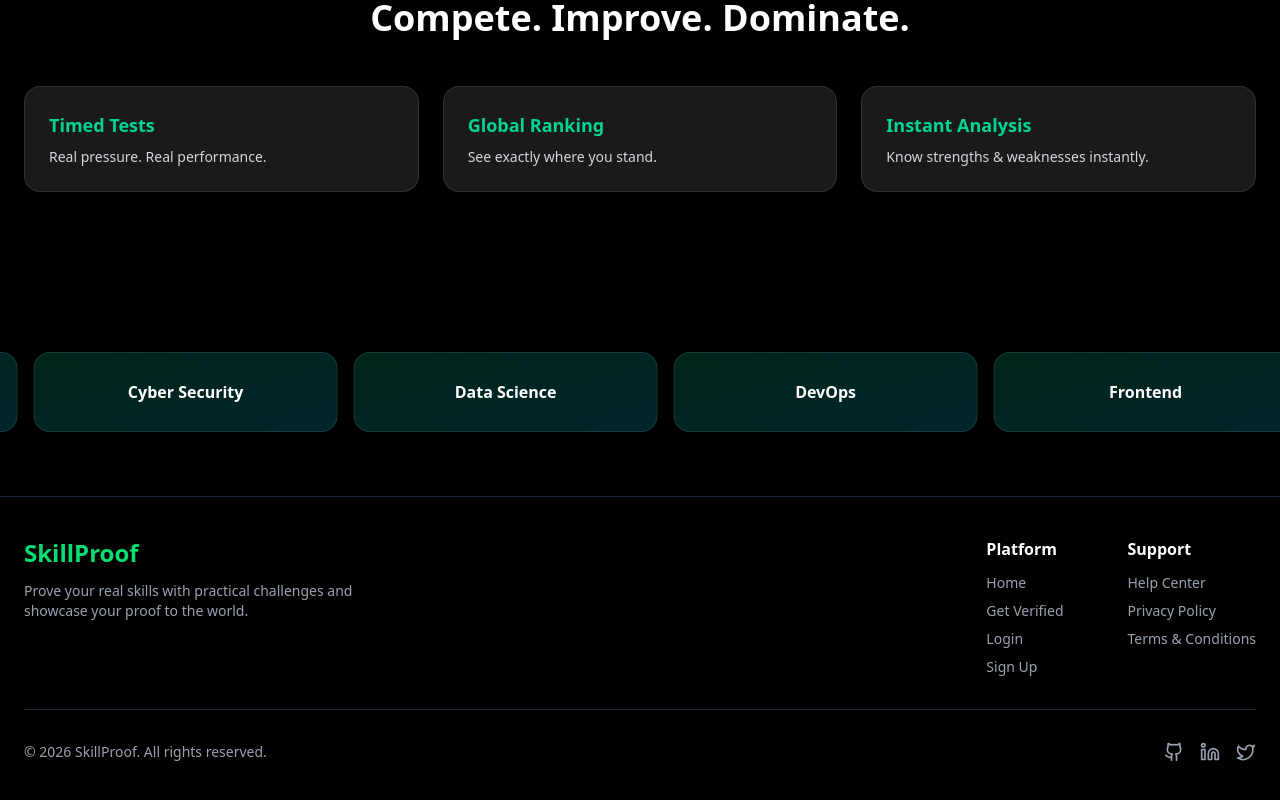
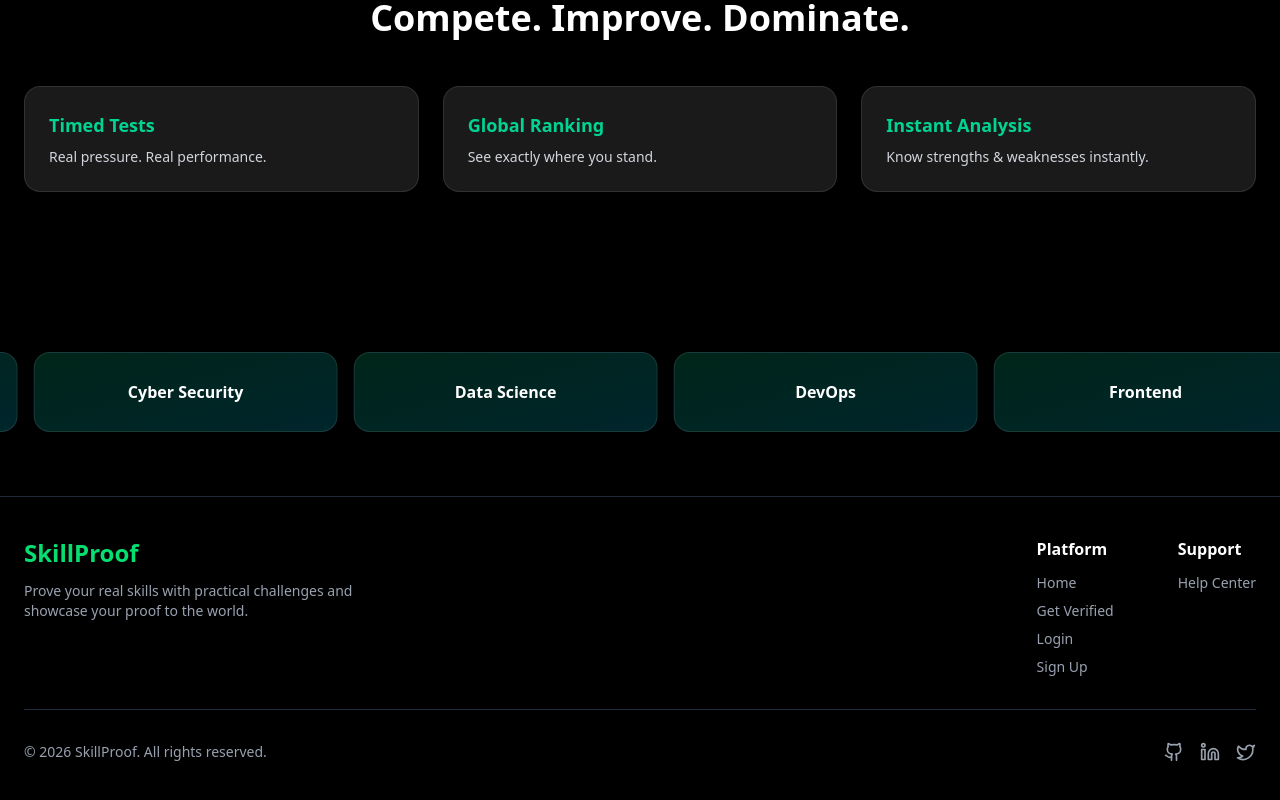
Before and after one commit to harshpandey3996/skill-proof, a React (Vite) app in the folder Frontend/: page / in a window 1280 px wide. Shown: the part 1806-2606 px from the top of the page. Built offline with nearby package versions, Linux system fonts and the light colour scheme.

Commit message:
Add Get Verified button and navigation logic

```diff
--- a/Frontend/src/components/Footer.jsx
+++ b/Frontend/src/components/Footer.jsx
@@ -1,16 +1,26 @@
 import React from "react";
-import { Link } from "react-router-dom";
+import { Link, useNavigate } from "react-router-dom";
 import { Github, Linkedin, Twitter } from "lucide-react";
 
 export default function Footer() {
+  const navigate = useNavigate();
+
+  const handleGetVerified = () => {
+    const token = localStorage.getItem("token"); // ya jo bhi key ho
+
+    if (token) {
+      navigate("/option");
+    } else {
+      navigate("/login");
+    }
+  };
+
   return (
     <footer className="bg-black border-t border-gray-800 text-gray-400">
       <div className="max-w-7xl mx-auto px-6 py-10">
 
-        {/* Top Section */}
         <div className="flex flex-col md:flex-row justify-between gap-8">
 
-          {/* Brand */}
           <div>
             <h2 className="text-2xl font-bold text-green-400">
               SkillProof
@@ -21,13 +31,24 @@ export default function Footer() {
             </p>
           </div>
 
-          {/* Links */}
           <div className="flex gap-16">
             <div>
               <h3 className="text-white font-semibold mb-3">Platform</h3>
               <ul className="space-y-2 text-sm">
-                <li><Link to="/" className="hover:text-green-400">Home</Link></li>
-                <li><Link to="/option" className="hover:text-green-400">Get Verified</Link></li>
+                <li>
+                  <Link to="/" className="hover:text-green-400">Home</Link>
+                </li>
+
+                {/* Get Verified with check */}
+                <li>
+                  <button
+                    onClick={handleGetVerified}
+                    className="hover:text-green-400 cursor-pointer"
+                  >
+                    Get Verified
+                  </button>
+                </li>
+
                 <li><Link to="/login" className="hover:text-green-400">Login</Link></li>
                 <li><Link to="/sign" className="hover:text-green-400">Sign Up</Link></li>
               </ul>
@@ -36,24 +57,21 @@ export default function Footer() {
             <div>
               <h3 className="text-white font-semibold mb-3">Support</h3>
               <ul className="space-y-2 text-sm">
-                <li><Link to="#" className="hover:text-green-400">Help Center</Link></li>
-                <li><Link to="#" className="hover:text-green-400">Privacy Policy</Link></li>
-                <li><Link to="#" className="hover:text-green-400">Terms & Conditions</Link></li>
+                <li><Link to="/help-center" className="hover:text-green-400">Help Center</Link></li>
+
+
               </ul>
             </div>
           </div>
         </div>
 
-        {/* Divider */}
         <div className="border-t border-gray-800 my-8"></div>
 
-        {/* Bottom */}
         <div className="flex flex-col md:flex-row justify-between items-center gap-4">
           <p className="text-sm">
             © {new Date().getFullYear()} SkillProof. All rights reserved.
           </p>
 
-          {/* Social Icons */}
           <div className="flex gap-4">
             <a href="https://github.com/login" className="hover:text-green-400">
               <Github size={20} />
```
